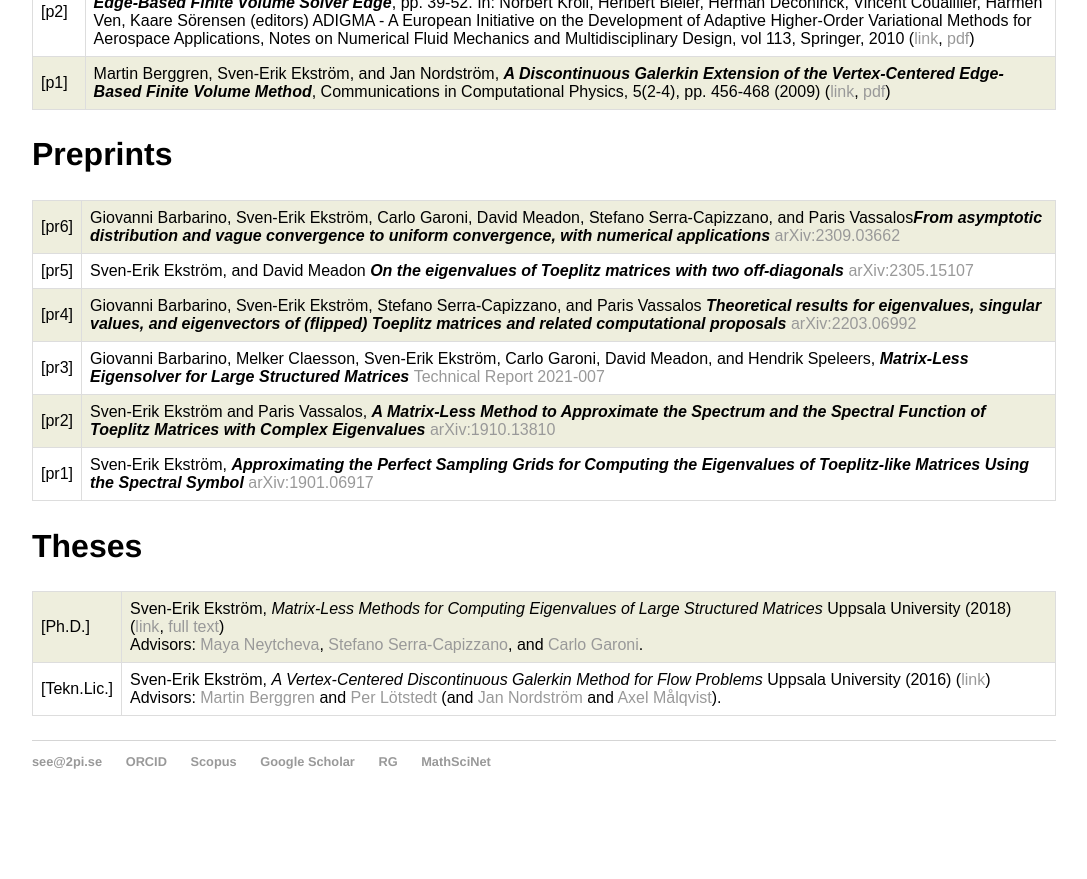
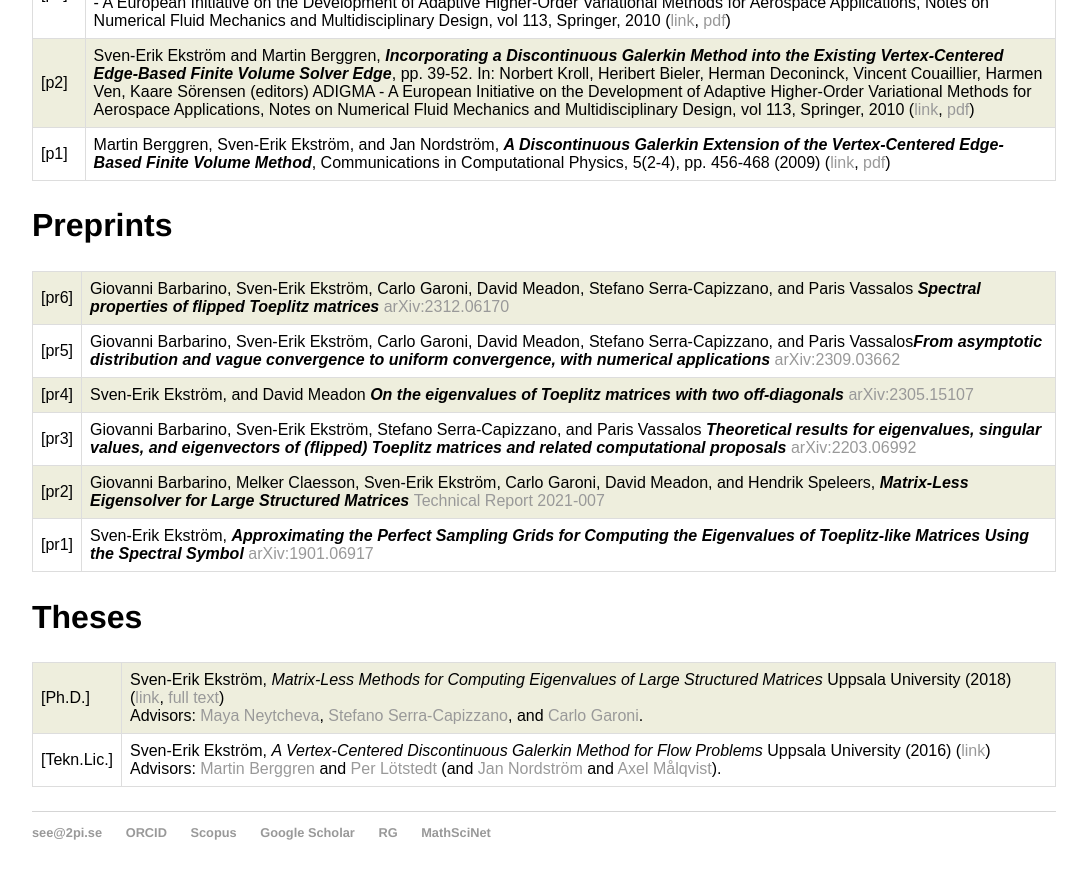
Before and after one commit to sverek/sverek.github.io, a Jekyll site: the page built from publications/index.html, in a window 1280 px wide and 900 px high, scrolled down 1393 px. Shown: the top 879 px of the window, without its empty margins (96-1183 px from the left). Built offline with Jekyll 4.4.1, drawn with Linux system fonts in a browser that asks for light colours; before the commit the page ends 2222 px from its top, so only the background shows below that; some of the changed text lies outside the part shown.

Commit message:
some updates

```diff
--- a/cv/index.html
+++ b/cv/index.html
@@ -87,7 +87,7 @@ tr:nth-child(odd) {
     <table>
     <tr><td>Managing editor for the diamond open access journal <i>Electronic Transactions on Numerical Analysis</i> (<a href="http://etna.math.kent.edu">ETNA</a>).</td></tr>
     <tr><td>Referee for: <a href="https://link.springer.com/journal/10543">BIT Numerical mathematics</a>, <a href="http://etna.math.kent.edu">Electronic Transactions on Numerical Analysis</a>, <a href="https://www.journals.elsevier.com/journal-of-computational-and-applied-mathematics">Journal of Computational and Applied Mathematics</a>, <a href="https://www.journals.elsevier.com/linear-algebra-and-its-applications">Linear Algebra and its Applications</a>,<a href="https://onlinelibrary.wiley.com/journal/10991506">Numerical Linear Algebra with Applications</a>, <a href="https://link.springer.com/journal/211">Numerische Mathematik</a>, and <a href="https://www.siam.org/publications/journals/siam-journal-on-scientific-computing-sisc">SIAM Journal on Scientific Computing</a>.</td></tr>
-    <tr><td>Memberships: <a href="https://www.ilasic.org">ILAS</a>,  <a href="https://www.siam.org">SIAM</a>, <a href="https://www.altamatematica.it/gncs/">INdAM GNCS</a>.</td></tr>
+    <tr><td>Memberships: <a href="https://www.ilasic.org">ILAS</a>,  <a href="https://www.siam.org">SIAM</a>, <a href="https://www.altamatematica.it/gncs/">INdAM GNCS</a>, <a href="http://nordic-nla.eu/">Nordic NLA</a>.</td></tr>
     <tr><td>Prolonged absence during education due to sick leave (cancer).</td></tr>
     </table>
   </p>
--- a/publications/index.html
+++ b/publications/index.html
@@ -25,6 +25,12 @@ tr:nth-child(odd) {
 	<p>
 		<h2>Publications</h2>
 		<table>
+			<tr>
+				<td>[p20]</td>
+				<td>Manuel Bogoya, Sven-Erik Ekström, Stefano Serra-Capizzano, and Paris Vassalos, <i><b>Matrix-less methods for the spectral approximation of large non-Hermitian Toeplitz matrices: A concise theoretical analysis and a numerical study
+				</b>,</i> Numerical Linear Algebra with Applications,  (in press) (<a href="https://doi.org/10.1002/nla.2545">link</a>)
+				</td>
+			</tr>
 			<tr>
 				<td>[p19]</td>
 				<td>Armando Coco, Sven-Erik Ekström, Giovanni Russo, Stefano Serra-Capizzano, and Santina Chiara Stissi, <i><b>Spectral and norm estimates for matrix sequences arising from a finite difference approximation of elliptic operators
@@ -136,35 +142,34 @@ tr:nth-child(odd) {
 		<table>
 			<tr>
 				<td>[pr6]</td>
+				<td> Giovanni Barbarino, Sven-Erik Ekström, Carlo Garoni, David Meadon, Stefano Serra-Capizzano, and Paris Vassalos <i><b>Spectral properties of flipped Toeplitz matrices
+				</b></i> <a href="https://arxiv.org/abs/2312.06170">arXiv:2312.06170</a>
+				</td>
+			</tr>
+			<tr>
+				<td>[pr5]</td>
 				<td>Giovanni Barbarino, Sven-Erik Ekström, Carlo Garoni, David Meadon, Stefano Serra-Capizzano, and Paris Vassalos<i><b>From asymptotic distribution and vague convergence to uniform convergence, with numerical applications
 				</b></i> <a href="https://arxiv.org/abs/2309.03662">arXiv:2309.03662</a>
 				</td>
 			</tr>
 			<tr>
-				<td>[pr5]</td>
+				<td>[pr4]</td>
 				<td>Sven-Erik Ekström, and David Meadon <i><b>On the eigenvalues of Toeplitz matrices with two off-diagonals
 				</b></i> <a href="https://arxiv.org/abs/2305.15107">arXiv:2305.15107</a>
 				</td>
 			</tr>
 			<tr>
-				<td>[pr4]</td>
+				<td>[pr3]</td>
 				<td> Giovanni Barbarino, Sven-Erik Ekström, Stefano Serra-Capizzano, and Paris Vassalos <i><b>Theoretical results for eigenvalues, singular values, and eigenvectors of (flipped) Toeplitz matrices and related computational proposals
 				</b></i> <a href="https://arxiv.org/abs/2203.06992">arXiv:2203.06992</a>
 				</td>
 			</tr>
 			<tr>
-				<td>[pr3]</td>
+				<td>[pr2]</td>
 				<td>Giovanni Barbarino, Melker Claesson, Sven-Erik Ekström, Carlo Garoni, David Meadon, and Hendrik Speleers, <i><b>Matrix-Less Eigensolver for Large Structured Matrices
 				</b></i> <a href="https://www.it.uu.se/research/publications/reports/2021-007/">Technical Report 2021-007</a>
 				</td>
 			</tr>
-
-
-    <tr>
-        <td>[pr2]</td>
-        <td>Sven-Erik Ekström and Paris Vassalos, <i><b>A Matrix-Less Method to Approximate the Spectrum and the Spectral Function of Toeplitz Matrices with Complex Eigenvalues</b></i> <a href="https://arxiv.org/abs/1910.13810">arXiv:1910.13810</a>
-        </td>
-    </tr>
 
 		<tr>
   			<td>[pr1]</td>
```
